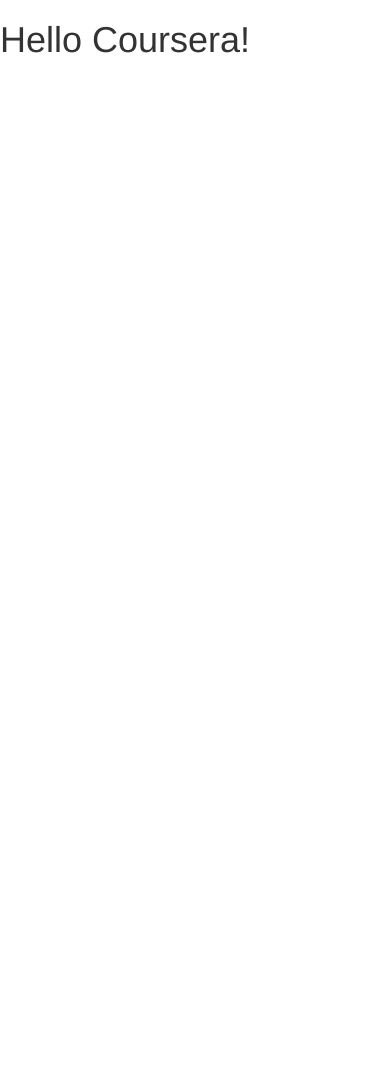
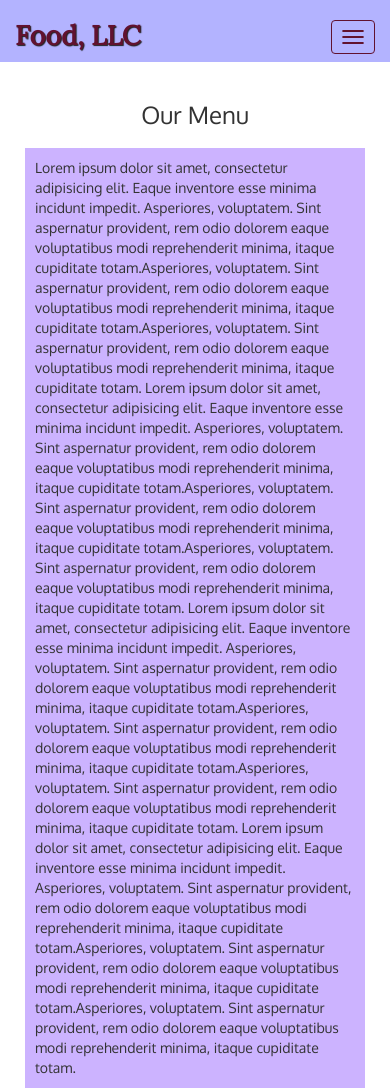
Before and after one commit to NadiIz/coursera-test, a plain HTML site: page module3-solution/index.html in a window 390 px wide. Before the commit the page ends 844 px from the top, so only its background shows below. Drawn offline with Linux system fonts and the light colour scheme.

Commit message:
finished assignement 3 required part

```diff
--- a/module3-solution/css/styles.css
+++ b/module3-solution/css/styles.css
@@ -0,0 +1,57 @@
+body {
+  font-size: 14px;
+  font-family: 'Oxygen', sans-serif;
+}
+
+/** HEADER **/
+#header-nav {
+  background-color: #b3b3ff;
+  border-radius: 0;
+  border: 0;
+}
+
+.navbar-brand {
+  padding-top: 25px;
+}
+.navbar-brand h1 { /* Restaurant name */
+  font-family: 'Lora', serif;
+  font-size: 1.5em;
+  font-weight: bold;
+  color: #61122f;
+  text-shadow: 1px 1px 1px #222;
+  margin-top: 0;
+  margin-bottom: 0;
+  line-height: .75;
+  text-align: center;
+}
+.navbar-brand a:hover, .navbar-brand a:focus {
+  text-decoration: none;
+}
+
+#nav-list {
+  margin-top: 10px;
+}
+#nav-list a {
+  color: #61122f;
+  text-align: center;
+  background-color: #E7E7E7;
+}
+#nav-list a:hover {
+  background: #b3b3ff;
+}
+
+.navbar-header button.navbar-toggle, .navbar-header .icon-bar {
+  border: 1px solid #61122f;
+}
+
+.navbar-header button.navbar-toggle {
+  clear: both;
+  margin-top: -30px;
+}
+
+#long-grid p {
+    background-color: #ccb3ff;
+    padding: 10px;
+    margin: 10px;
+}
+/* END HEADER */
--- a/module3-solution/index.html
+++ b/module3-solution/index.html
@@ -12,13 +12,57 @@
       <script src="https://oss.maxcdn.com/respond/1.4.2/respond.min.js"></script>
     <![endif]-->
 
-    <title>Boostrap Starter Page</title>
+    <title>Food, LLC</title>
     <link rel="stylesheet" href="css/bootstrap.min.css">
     <link rel="stylesheet" href="css/styles.css">
+    <link href='https://fonts.googleapis.com/css?family=Oxygen:400,300,700' rel='stylesheet' type='text/css'>
+    <link href='https://fonts.googleapis.com/css?family=Lora' rel='stylesheet' type='text/css'>
   </head>
 <body>
+  <header>
+    <nav id="header-nav" class="navbar navbar-default">
+      <div class="container">
+        <div class="navbar-header">
+          <div class="navbar-brand">
+            <a href="index.html"><h1>Food, LLC</h1></a>
+          </div>
 
-  <h1>Hello Coursera!</h1>
+          <button type="button" class="navbar-toggle collapsed" data-toggle="collapse" data-target="#collapsable-nav" aria-expanded="false">
+            <span class="sr-only">Toggle navigation</span>
+            <span class="icon-bar"></span>
+            <span class="icon-bar"></span>
+            <span class="icon-bar"></span>
+          </button>
+        </div>
+
+        <div id="collapsable-nav" class="collapse navbar-collapse">
+           <ul id="nav-list" class="nav navbar-nav navbar-right">
+            <li class="visible-xs">
+              <a href="#"> Chicken</a>
+            </li>
+            <li class="visible-xs">
+              <a href="#"> Beef</a>
+            </li>
+            <li class="visible-xs">
+              <a href="#"> Sushi</a>
+            </li>
+          </ul><!-- #nav-list -->
+        </div><!-- .collapse .navbar-collapse -->
+      </div><!-- .container -->
+    </nav><!-- #header-nav -->
+  </header>
+
+  <div id="main-content" class="container">
+    <h3 id="menu-heading" class="text-center">Our Menu</h3>
+    <div id="long-grid" class="row">
+      <div class="col-xs-12">
+        <p>Lorem ipsum dolor sit amet, consectetur adipisicing elit. Eaque inventore esse minima incidunt impedit. Asperiores, voluptatem. Sint aspernatur provident, rem odio dolorem eaque voluptatibus modi reprehenderit minima, itaque cupiditate totam.Asperiores, voluptatem. Sint aspernatur provident, rem odio dolorem eaque voluptatibus modi reprehenderit minima, itaque cupiditate totam.Asperiores, voluptatem. Sint aspernatur provident, rem odio dolorem eaque voluptatibus modi reprehenderit minima, itaque cupiditate totam.
+        Lorem ipsum dolor sit amet, consectetur adipisicing elit. Eaque inventore esse minima incidunt impedit. Asperiores, voluptatem. Sint aspernatur provident, rem odio dolorem eaque voluptatibus modi reprehenderit minima, itaque cupiditate totam.Asperiores, voluptatem. Sint aspernatur provident, rem odio dolorem eaque voluptatibus modi reprehenderit minima, itaque cupiditate totam.Asperiores, voluptatem. Sint aspernatur provident, rem odio dolorem eaque voluptatibus modi reprehenderit minima, itaque cupiditate totam.
+        Lorem ipsum dolor sit amet, consectetur adipisicing elit. Eaque inventore esse minima incidunt impedit. Asperiores, voluptatem. Sint aspernatur provident, rem odio dolorem eaque voluptatibus modi reprehenderit minima, itaque cupiditate totam.Asperiores, voluptatem. Sint aspernatur provident, rem odio dolorem eaque voluptatibus modi reprehenderit minima, itaque cupiditate totam.Asperiores, voluptatem. Sint aspernatur provident, rem odio dolorem eaque voluptatibus modi reprehenderit minima, itaque cupiditate totam.
+        Lorem ipsum dolor sit amet, consectetur adipisicing elit. Eaque inventore esse minima incidunt impedit. Asperiores, voluptatem. Sint aspernatur provident, rem odio dolorem eaque voluptatibus modi reprehenderit minima, itaque cupiditate totam.Asperiores, voluptatem. Sint aspernatur provident, rem odio dolorem eaque voluptatibus modi reprehenderit minima, itaque cupiditate totam.Asperiores, voluptatem. Sint aspernatur provident, rem odio dolorem eaque voluptatibus modi reprehenderit minima, itaque cupiditate totam.</p>
+      </div>
+    </div>
+  </div>
 
   <!-- jQuery (Bootstrap JS plugins depend on it) -->
   <script src="js/jquery-1.11.3.min.js"></script>
```
